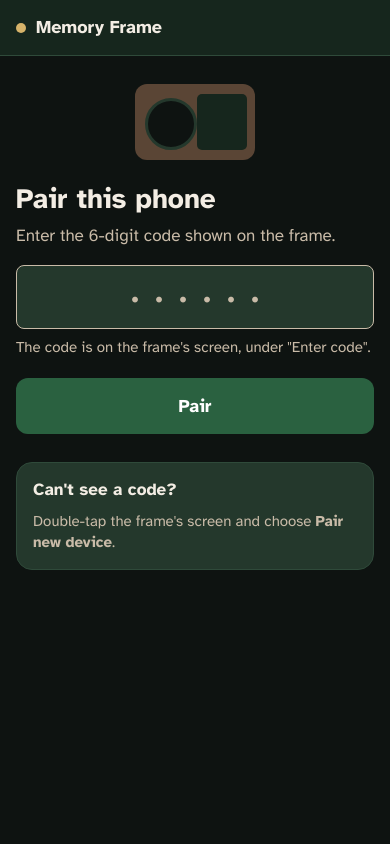
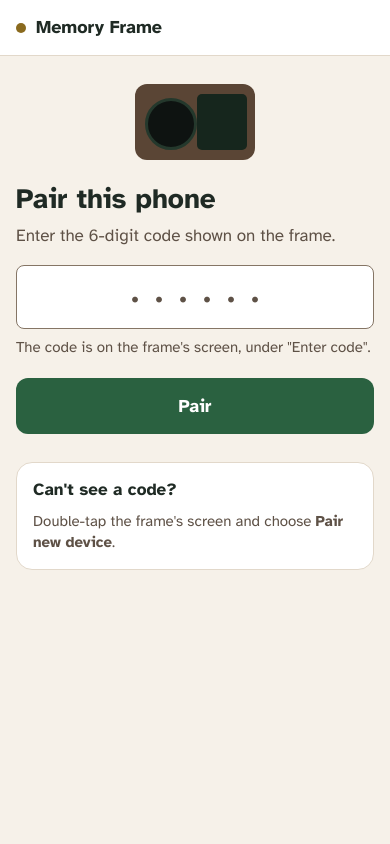
Before and after one commit to Cover100/MemoryFrame, a Flask app: page /pair in a window 390 px wide. Run offline with Flask 3, Linux system fonts and the light colour scheme; some libraries are stand-ins or nearby versions.

Commit message:
fix(#148): phone always shows Warm paper (drop prefers-color-scheme switching)
Warm paper's --mfp-* values become the unconditional .mf-phone values (no value changes; the dark phone
values and the media query are gone). phone.css: the #141 light-only rules apply unconditionally, root
color-scheme 'light only'. _phone.html: meta color-scheme 'light', one theme-color #FFFFFF (no media split).
Frame tokens, style.css, index.html and the slideshow are untouched. Tests follow in the next commit.

```diff
--- a/static/phone.css
+++ b/static/phone.css
@@ -1,9 +1,9 @@
 /* Restyle PR C: the phone site (.mf-phone, tokens.css --mfp-*; DIRECTION.md, #70 phone mocks 01-08, 04-settings-v2, 04b).
-   One stylesheet for every phone page. Dark (PHONE-DARK.md) or light (#141) + Atkinson (/frame-fonts.css, block); flat colours:
+   One stylesheet for every phone page. Warm paper (#141, only scheme #148) + Atkinson (/frame-fonts.css, block); flat colours:
    no shadows, gradients, blur or animations; light DOM. Inline style attributes are blocked by the CSP. */
-/* #146 inverted: OS light -> dark scheme, OS dark -> light. color-scheme = scheme shown; light "only": no
-   force-darkening (#83). <html> painted with the page colour for first paint and overscroll. */
-:root { color-scheme: dark; background-color: var(--mfp-bg); }
+/* #148: always Warm paper, whatever the phone's OS setting: color-scheme light "only" (UA controls light, no
+   force-darkening, #83). <html> painted with the page colour for first paint and overscroll. */
+:root { color-scheme: light only; background-color: var(--mfp-bg); }
 .mf-phone, .mf-phone * { box-sizing: border-box; }
 html, body.mf-phone { margin: 0; }
 body.mf-phone { font-size: var(--mf-p-body); line-height: 1.4; min-height: 100vh; -webkit-font-smoothing: antialiased;
@@ -318,10 +318,8 @@ body.mf-phone.sheet-open { overflow: hidden; }   /* polish (Wren N5): the page b
 /* 08 Can't reach the frame */
 .mf-phone .big-ico { background: var(--mfp-danger-bg); color: var(--mfp-danger-text); }
 
-/* #141 (Wren): light inset rings get a white inner line (gold is 1.4:1 on green); on photos the ring is an
+/* #141 (Wren): inset rings get a white inner line (gold is 1.4:1 on green); on photos the ring is an
    overlay above the img, gold/white/dark (>= 3.8:1 on any photo), keeping select mode's ::before/::after. */
-@media (prefers-color-scheme: dark) {
-  :root { color-scheme: light only; }
 .mf-phone :is(.bar a, .seg button, .tile .acts button, .lib .vx, .tplay, .trim .bar .back):focus-visible {
   box-shadow: inset 0 0 0 5px #fff; }
 .mf-phone .grid a:focus-visible::after, .mf-phone:not(.selecting) .tile:focus-visible::after,
@@ -335,4 +333,3 @@ body.mf-phone.sheet-open { overflow: hidden; }   /* polish (Wren N5): the page b
   box-shadow: inset 0 0 0 3px var(--mfp-focus), inset 0 0 0 5px #fff, inset 0 0 0 7px var(--mfp-text); }
 .mf-phone.selecting .tile[aria-pressed="true"]:focus-visible::after { z-index: 3; }
 .mf-phone.selecting .tile[aria-pressed="true"]:focus-visible::before { z-index: 4; }
-}
--- a/static/tokens.css
+++ b/static/tokens.css
@@ -93,44 +93,44 @@
 .mf-btn-accent { background: var(--mf-brass); color: var(--mf-ink); }
 .mf-btn-default { outline: var(--mf-ring-width) solid var(--mf-brass); outline-offset: 3px; }
 
-/* ---- Phone: follows the phone's light/dark setting INVERTED (#146; #141 Wren's light-tokens.md "Warm paper") ----
-   Phone-only --mfp-* tokens on .mf-phone; the frame (:root tokens above, .mf-btn*, style.css) never reads them.
-   Dark is the default and is exactly the PHONE-DARK.md mapping (19 Oct): phones set to LIGHT (or no preference) get it.
-   Warm paper light values only inside @media (prefers-color-scheme: dark), i.e. phones set to DARK (owner's request, #146). --mfp-accent is a fill only in dark (2.6:1 as text on bg):
-   green text uses --mfp-accent-text; danger fills, danger-text text. --mfp-media-* sit on photos/video: dark in both. */
-:root { --mfp-bg: #0E1311; }          /* phone.css paints <html> with it: first paint / overscroll match the scheme */
+/* ---- Phone: always Warm paper light (#148, owner's request; #141 Wren's light-tokens.md "Warm paper", 11 Nov 2026) ----
+   Phone-only --mfp-* tokens on .mf-phone; the frame (:root tokens above, .mf-btn*, style.css) never reads them, so the
+   frame screen and slideshow stay dark. No colour-scheme media query: the phone's OS light/dark setting is ignored
+   (#146's inverted mapping and the dark phone scheme are gone). --mfp-accent is a fill (green text uses --mfp-accent-text);
+   danger fills, danger-text text. --mfp-media-*, --mfp-note-*, --mfp-illo-* sit on photos/video or draw the frame: dark. */
+:root { --mfp-bg: #F6F1E9; }          /* phone.css paints <html> with it: first paint / overscroll = paper */
 .mf-phone {
-  --mfp-bg: #0E1311;                  /* page (ink) */
-  --mfp-surface: #24382C;             /* cards, rows, inputs, sheets (forest-800) */
-  --mfp-header: #16261D;              /* top bar, selection toolbar (forest-900) */
-  --mfp-header-text: #F3EDE4;         /* bar title, back, icons (linen) */
-  --mfp-strip: #3A2C22;               /* status strip (walnut-900) */
-  --mfp-strip-text: #C9BBA8;          /* strip text (oat) */
-  --mfp-line: #2F4A3A;                /* hairlines, dividers: decorative only (forest-700) */
-  --mfp-outline: #C9BBA8;             /* outlined buttons and inputs: 1.5px, >= 3:1 (oat) */
-  --mfp-text: #F3EDE4;                /* body text (linen) */
-  --mfp-text-2: #C9BBA8;              /* secondary text (oat) */
-  --mfp-accent: #2A6140;              /* primary fills, chips on, segment on (forest-600; white text 7.3:1) */
-  --mfp-on-accent: #FFFFFF;           /* text and ticks on accent / danger fills */
-  --mfp-accent-text: #8FD1A4;         /* links, green text, success, selected border (leaf) */
-  --mfp-ok: #8FD1A4;                  /* small status dots / spinner arcs: leaf as a non-text mark */
-  --mfp-success-bg: #16261D;          /* selected / success background (forest-900) */
-  --mfp-danger: #A8352A;              /* destructive fill (brick; white text 6.5:1) */
-  --mfp-danger-text: #E7A097;         /* error text (brick-text) */
-  --mfp-danger-bg: #3A1F1B;           /* error box, strip.down */
-  --mfp-warn-bg: #3A2C22;             /* warning box (walnut-900) */
-  --mfp-warn-line: #D6B36A;           /* warning border, warning "!" disc (brass) */
-  --mfp-warn-text: #F3EDE4;           /* warning text (linen) */
-  --mfp-focus: #D6B36A;               /* every focus ring (brass) */
-  --mfp-gold: #D6B36A;                /* decorative gold: bar dot, Keep-Wi-Fi countdown ring (brass) */
-  --mfp-track: #2F4A3A;               /* progress / meter / trim track, empty ring (forest-700) */
-  --mfp-scrim: rgba(0, 0, 0, .6);     /* flat scrim behind the bottom sheet (no blur) */
+  --mfp-bg: #F6F1E9;                  /* paper */
+  --mfp-surface: #FFFFFF;
+  --mfp-header: #FFFFFF;              /* + bottom --mfp-line */
+  --mfp-header-text: #1F2A24;
+  --mfp-strip: #EDE4D7;
+  --mfp-strip-text: #5E5146;
+  --mfp-line: #E2D8CA;
+  --mfp-outline: #857565;
+  --mfp-text: #1F2A24;
+  --mfp-text-2: #5E5146;
+  --mfp-accent: #2A6140;
+  --mfp-on-accent: #FFFFFF;
+  --mfp-accent-text: #2A6140;
+  --mfp-ok: #2F7A4B;
+  --mfp-success-bg: #E3EEE6;
+  --mfp-danger: #A8352A;
+  --mfp-danger-text: #A8352A;
+  --mfp-danger-bg: #F8E4E1;
+  --mfp-warn-bg: #FBF1DC;
+  --mfp-warn-line: #8A6A1E;
+  --mfp-warn-text: #6E4A10;
+  --mfp-focus: #8A6A1E;               /* dark gold: 4.5:1 on bg, 5.0:1 on white; rings keep their offset */
+  --mfp-gold: #8A6A1E;
+  --mfp-track: #E2D8CA;
+  --mfp-scrim: rgba(31, 42, 36, .45);
   --mfp-tile-ring-fill: rgba(14, 19, 17, .5);  /* empty select ring on a photo tile: ~3:1 even on a white photo */
-  /* #141 additions not in Wren's table (flagged on the PR): dark = today; light picked from the map's own colours */
-  --mfp-on-gold: #0E1311;             /* "!" on the warn-line disc (ink) */
-  --mfp-panel: #16261D;               /* Home Wi-Fi steps box (forest-900) */
-  --mfp-tile: #16261D;                /* library tile behind a photo still loading (forest-900) */
-  /* Same in both schemes: they sit on media or draw the frame itself */
+  /* #141 additions not in Wren's table (flagged on the PR), picked from the map's own colours */
+  --mfp-on-gold: #FFFFFF;
+  --mfp-panel: #FFFFFF;
+  --mfp-tile: #EDE4D7;
+  /* Dark on purpose (as before, unchanged): they sit on media or draw the frame itself */
   --mfp-media-veil: rgba(14, 19, 17, .72);   /* preparing veil, trim play button */
   --mfp-media-pill: rgba(14, 19, 17, .82);   /* video badge, trim timecode */
   --mfp-media-bg: #0E1311;            /* buttons on a video tile (ink) */
--- a/templates/_phone.html
+++ b/templates/_phone.html
@@ -3,9 +3,8 @@
 <head>
 <meta charset="utf-8">
 <meta name="viewport" content="width=device-width, initial-scale=1, viewport-fit=cover">
-<meta name="color-scheme" content="light dark">
-<meta name="theme-color" media="(prefers-color-scheme: light)" content="#16261D">
-<meta name="theme-color" media="(prefers-color-scheme: dark)" content="#FFFFFF">
+<meta name="color-scheme" content="light">
+<meta name="theme-color" content="#FFFFFF">
 {% block meta %}<meta name="csrf-token" content="{{ csrf_token() }}">{% endblock %}
 <title>{% block title %}Memory Frame{% endblock %}</title>
 <link rel="stylesheet" href="{{ url_for('display.frame_fonts') }}">
```
Also changed, not shown: other parts of static/tokens.css (+0 -33 lines). Lines whose indentation alone changed are shown as unchanged.
